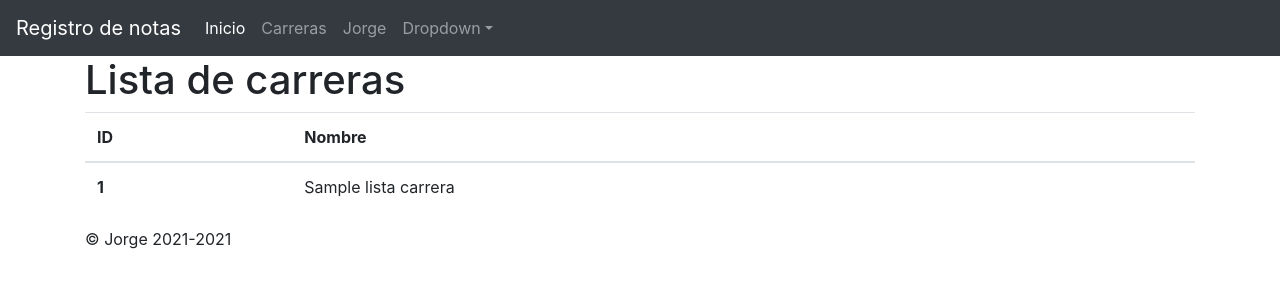
After one commit to jorge-gaitan/calificaciones, a PHP site: template src/twig/carreras.twig in a window 1280 px wide. The commit adds this page. Shown: the top 300 px of the page. Run offline with PHP 8.4, Linux system fonts and the light colour scheme; the template is opened without the code that fills it: most values are stand-ins (such as "Sample title", 1, 10 or a date in 2020); some libraries are stand-ins or nearby versions.

Commit message:
Agrega pagina de carreras Se limpio el navbar

```diff
--- a/src/php/Modulos/Web/initRoute.php
+++ b/src/php/Modulos/Web/initRoute.php
@@ -29,7 +29,8 @@ trait initRoute
 
                 $Route
                         ->addRoute($Inicio)
-                        ->addRoute(new WebRoute('jorge', Pages\Jorge::class));
+                        ->addRoute(new WebRoute('jorge', Pages\Jorge::class))
+                        ->addRoute(new WebRoute('carreras', Pages\Carreras::class));
 
                 $this->Route = $Route->init();
                 $this->Route = $Route;
--- a/src/twig/base.twig
+++ b/src/twig/base.twig
@@ -5,7 +5,7 @@
 		<meta name="viewport" content="width=device-width, initial-scale=1, shrink-to-fit=no">
 		<meta name="description" content="">
 		<meta name="author" content="Mark Otto, Jacob Thornton, and Bootstrap contributors">
-		<title>Jumbotron Template · Bootstrap v4.6</title>
+		<title>{{ page.title }}</title>
 
 		<base
 		href="http://localhost/registro-notas/" target="_blank">
--- a/src/twig/bloques/navbar.twig
+++ b/src/twig/bloques/navbar.twig
@@ -1,5 +1,5 @@
 <nav class="navbar navbar-expand-md navbar-dark fixed-top bg-dark">
-	<a class="navbar-brand" href="#">Registro de notas</a>
+	<a class="navbar-brand" href="#" target="_self">Registro de notas</a>
 	<button class="navbar-toggler" type="button" data-toggle="collapse" data-target="#navbarsExampleDefault" aria-controls="navbarsExampleDefault" aria-expanded="false" aria-label="Toggle navigation">
 		<span class="navbar-toggler-icon"></span>
 	</button>
@@ -7,15 +7,13 @@
 	<div class="collapse navbar-collapse" id="navbarsExampleDefault">
 		<ul class="navbar-nav mr-auto">
 			<li class="nav-item active">
-				<a class="nav-link" href="#">Home
-					<span class="sr-only">(current)</span>
-				</a>
+				<a class="nav-link" href="./inicio" target="_self">Inicio</a>
 			</li>
 			<li class="nav-item">
-				<a class="nav-link" href="#">Link</a>
+				<a class="nav-link" href="./carreras" target="_self">Carreras</a>
 			</li>
 			<li class="nav-item">
-				<a class="nav-link disabled" href="#" tabindex="-1" aria-disabled="true">Disabled</a>
+				<a class="nav-link" href="./jorge" target="_self">Jorge</a>
 			</li>
 			<li class="nav-item dropdown">
 				<a class="nav-link dropdown-toggle" href="#" id="dropdown01" data-toggle="dropdown" aria-haspopup="true" aria-expanded="false">Dropdown</a>
@@ -26,9 +24,5 @@
 				</div>
 			</li>
 		</ul>
-		<form class="form-inline my-2 my-lg-0">
-			<input class="form-control mr-sm-2" type="text" placeholder="Search" aria-label="Search">
-			<button class="btn btn-outline-success my-2 my-sm-0" type="submit">Search</button>
-		</form>
 	</div>
 </nav>
--- /dev/null
+++ b/src/twig/carreras.twig
@@ -0,0 +1,23 @@
+{% extends "base.twig" %}
+
+{% block contenido %}
+	<div class="container">
+		<h1>Lista de carreras</h1>
+		<table class="table">
+			<thead>
+				<tr>
+					<th scope="col">ID</th>
+					<th scope="col">Nombre</th>
+				</tr>
+			</thead>
+			<tbody>
+				{% for carrera in listaCarreras %}
+					<tr>
+						<th scope="row">{{ carrera.id }}</th>
+						<td>{{ carrera.nombre }}</td>
+					</tr>
+				{% endfor %}
+			</tbody>
+		</table>
+	</div>
+{% endblock %}
```
Also changed, not shown: src/php/Pages/Carreras.php (added, +36 -0 lines).
